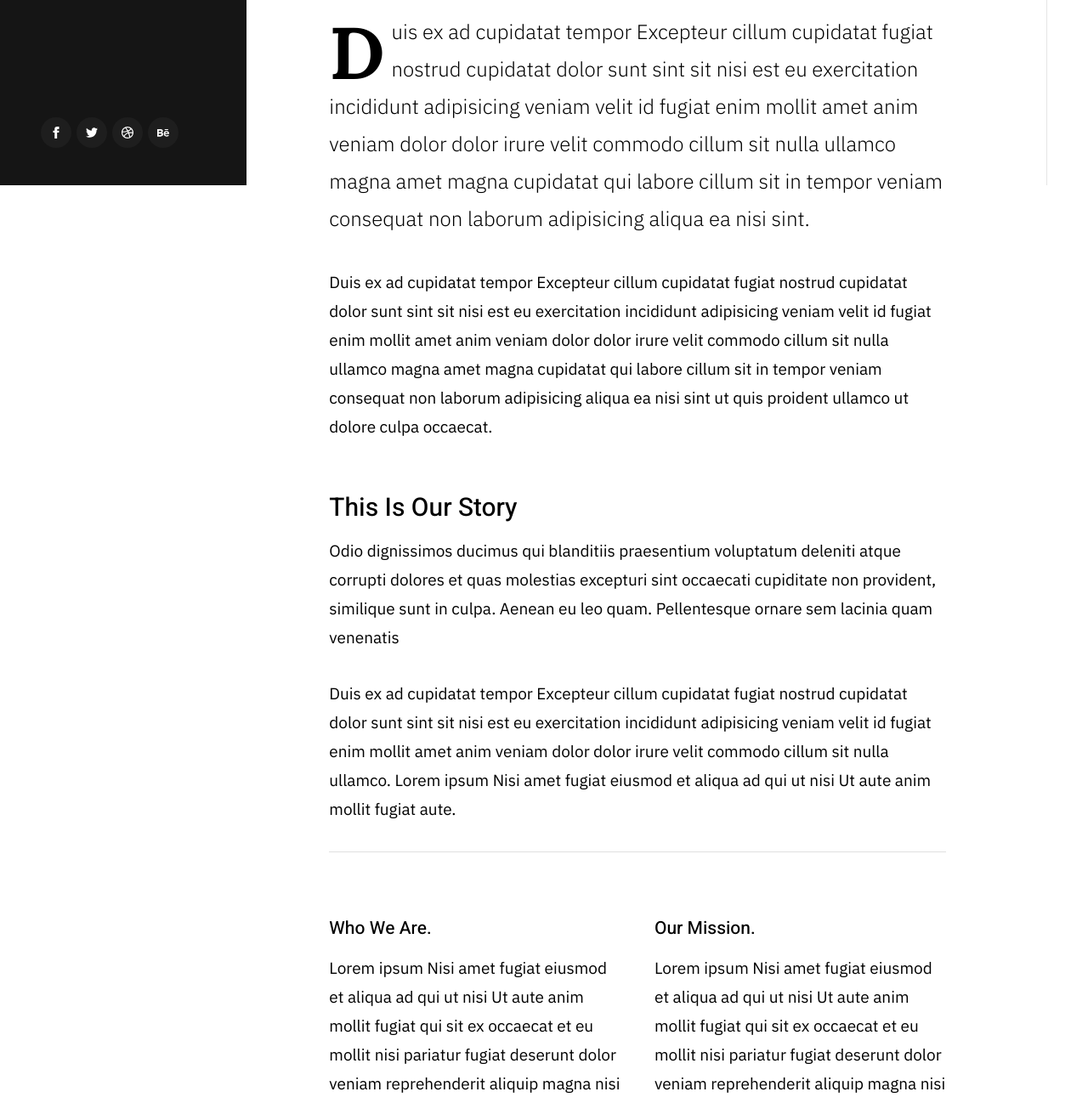
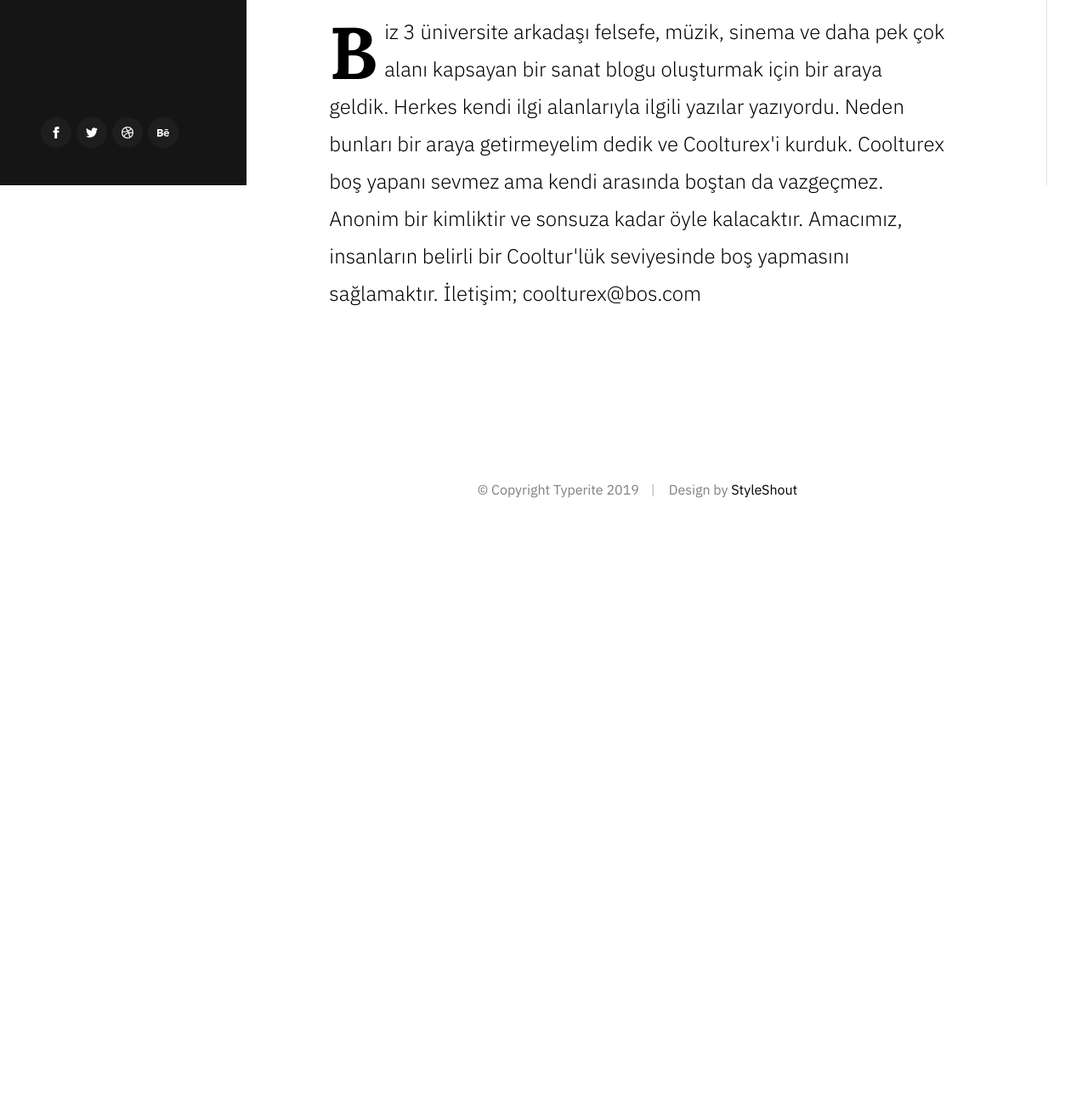
Before and after one commit to coolturex/coolturex, a plain HTML site: page page-about.html in a window 1280 px wide. Shown: the part 582-1880 px from the top of the page at 85% size. After the commit the page ends 1250 px from the top, so only its background shows below. Drawn offline with Linux system fonts and the light colour scheme.

Commit message:
hakkımızda eklendi

```diff
--- a/page-about.html
+++ b/page-about.html
@@ -141,78 +141,21 @@
 
                     <div class="content__page-header">
                         <h1 class="display-1">
-                            Hello, We Are TypeRite.
+                            Merhaba, biz Coolturex
                         </h1>
                     </div> <!-- end content__page-header -->
 
                     <p class="lead drop-cap">
-                        Duis ex ad cupidatat tempor Excepteur cillum cupidatat
-                        fugiat nostrud cupidatat dolor sunt sint sit nisi est eu exercitation
-                        incididunt adipisicing veniam velit id fugiat enim mollit amet anim veniam dolor
-                        dolor irure velit commodo cillum sit nulla ullamco magna amet magna cupidatat qui
-                        labore cillum sit in tempor veniam consequat non laborum adipisicing aliqua
-                        ea nisi sint.
+                        Biz 3 üniversite arkadaşı felsefe, müzik, sinema ve daha pek çok alanı kapsayan bir
+                        sanat blogu oluşturmak için bir araya geldik. Herkes kendi ilgi alanlarıyla ilgili yazılar
+                        yazıyordu. Neden bunları bir araya getirmeyelim dedik ve Coolturex'i kurduk.
+                        Coolturex boş yapanı sevmez ama kendi arasında boştan da vazgeçmez.
+                        Anonim bir kimliktir ve sonsuza kadar öyle kalacaktır.
+                        Amacımız, insanların belirli bir Cooltur'lük seviyesinde boş yapmasını sağlamaktır.
+                        İletişim; coolturex@bos.com
                     </p>
 
-                    <p>
-                        Duis ex ad cupidatat tempor Excepteur cillum cupidatat fugiat nostrud cupidatat
-                        dolor sunt sint sit nisi est eu exercitation incididunt adipisicing veniam velit
-                        id fugiat enim mollit amet anim veniam dolor dolor irure velit commodo cillum sit
-                        nulla ullamco magna amet magna cupidatat qui labore cillum sit in tempor veniam
-                        consequat non laborum adipisicing aliqua ea nisi sint ut quis proident ullamco ut
-                        dolore culpa occaecat.
-                    </p>
 
-                    <h2>This Is Our Story</h2>
-
-                    <p>
-                        Odio dignissimos ducimus qui blanditiis praesentium voluptatum deleniti atque corrupti
-                        dolores et quas molestias excepturi sint occaecati cupiditate non provident, similique
-                        sunt in culpa. Aenean eu leo quam. Pellentesque ornare sem lacinia quam venenatis
-
-                        <p>
-                            Duis ex ad cupidatat tempor Excepteur cillum cupidatat fugiat nostrud cupidatat dolor
-                            sunt sint sit nisi est eu exercitation incididunt adipisicing veniam velit id fugiat enim
-                            mollit amet anim veniam dolor dolor irure velit commodo cillum sit nulla ullamco. Lorem
-                            ipsum Nisi amet fugiat eiusmod et aliqua ad qui ut nisi Ut aute anim mollit fugiat aute.
-                        </p>
-
-                        <hr>
-
-                        <div class="row block-large-1-2 block-tab-full">
-                            <div class="column">
-                                <h4>Who We Are.</h4>
-                                <p>Lorem ipsum Nisi amet fugiat eiusmod et aliqua ad qui ut nisi Ut aute anim mollit
-                                    fugiat qui sit ex occaecat et eu mollit nisi pariatur fugiat deserunt dolor veniam
-                                    reprehenderit aliquip magna nisi consequat aliqua veniam in aute ullamco Duis
-                                    laborum ad non pariatur sit.</p>
-                            </div>
-
-                            <div class="column">
-                                <h4>Our Mission.</h4>
-                                <p>Lorem ipsum Nisi amet fugiat eiusmod et aliqua ad qui ut nisi Ut aute anim mollit
-                                    fugiat qui sit ex occaecat et eu mollit nisi pariatur fugiat deserunt dolor veniam
-                                    reprehenderit aliquip magna nisi consequat aliqua veniam in aute ullamco Duis
-                                    laborum ad non pariatur sit.</p>
-                            </div>
-
-                            <div class="column">
-                                <h4>Our Vision.</h4>
-                                <p>Lorem ipsum Nisi amet fugiat eiusmod et aliqua ad qui ut nisi Ut aute anim mollit
-                                    fugiat qui sit ex occaecat et eu mollit nisi pariatur fugiat deserunt dolor veniam
-                                    reprehenderit aliquip magna nisi consequat aliqua veniam in aute ullamco Duis
-                                    laborum ad non pariatur sit.</p>
-                            </div>
-
-                            <div class="column">
-                                <h4>Our Core Values.</h4>
-                                <p>Lorem ipsum Nisi amet fugiat eiusmod et aliqua ad qui ut nisi Ut aute anim mollit
-                                    fugiat qui sit ex occaecat et eu mollit nisi pariatur fugiat deserunt dolor veniam
-                                    reprehenderit aliquip magna nisi consequat aliqua veniam in aute ullamco Duis
-                                    laborum ad non pariatur sit.</p>
-                            </div>
-
-                        </div>
 
                 </section>
 
```
